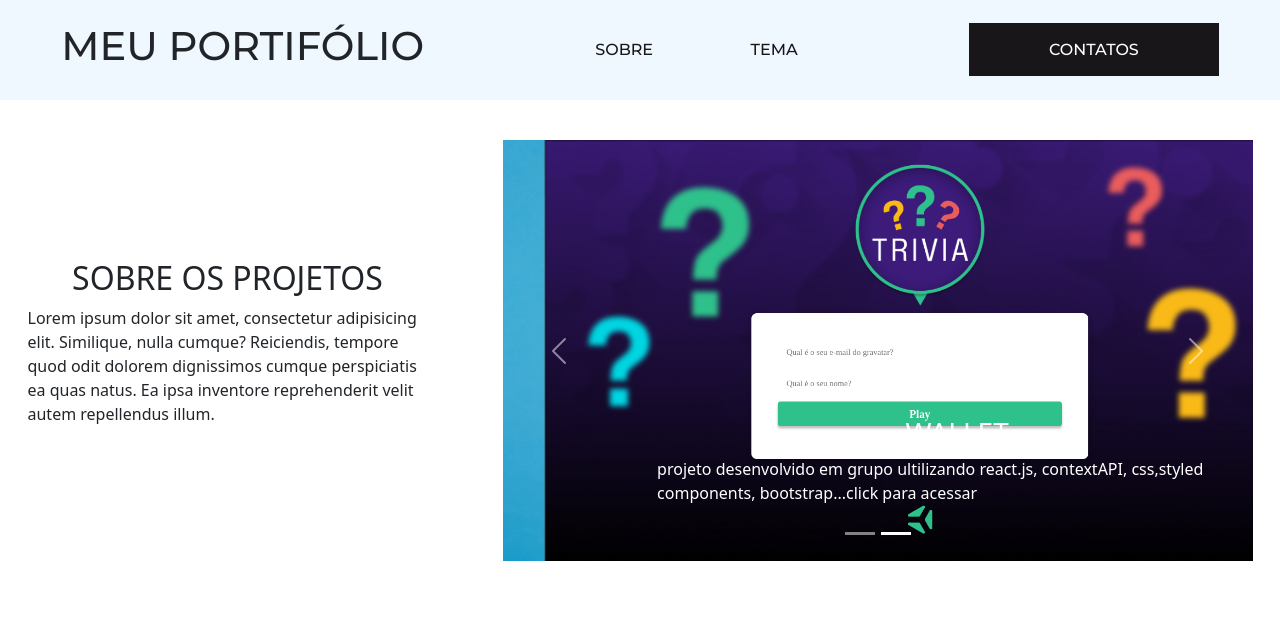
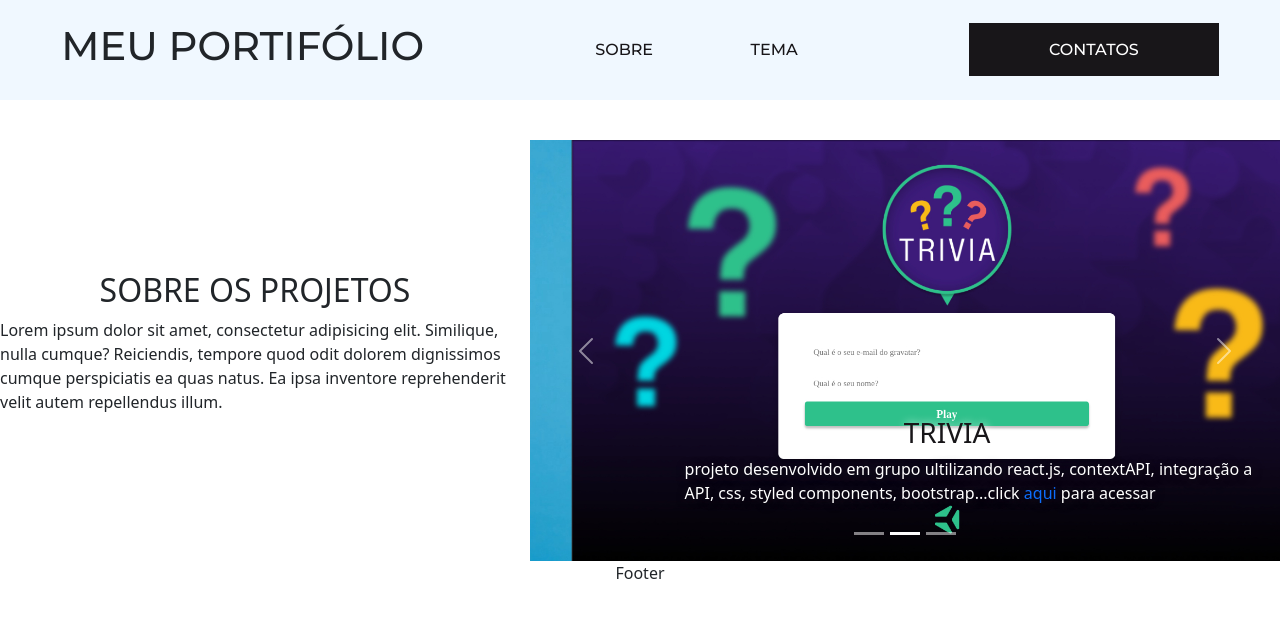
Before and after one commit to DanielDeJesusAraujo/my-portif-lio, a React (Create React App) app in the folder my_portifolio/: page /home in a window 1280 px wide. Shown: the top 618 px of the page. Built offline with nearby package versions, Linux system fonts and the light colour scheme.

Commit message:
teat: add links for projects

```diff
--- a/my_portifolio/src/App.css
+++ b/my_portifolio/src/App.css
@@ -21,6 +21,12 @@ body {
   max-width: 750px;
 }
 
-.name, .describe {
+.describe {
   min-width: 600px;
+  text-shadow: 1px 1px 10px #181619;
 }
+
+.name {
+  color: #181619;
+  text-shadow: 1px 1px 10px #ffffff;
+}
--- a/my_portifolio/src/components/Footer.jsx
+++ b/my_portifolio/src/components/Footer.jsx
@@ -0,0 +1,9 @@
+import React from 'react'
+
+function Footer() {
+  return (
+    <div>Footer</div>
+  )
+}
+
+export default Footer;
--- a/my_portifolio/src/components/Projects.jsx
+++ b/my_portifolio/src/components/Projects.jsx
@@ -10,12 +10,21 @@ function ControlledCarousel() {
   const handleSelect = (selectedIndex, e) => {
     setIndex(selectedIndex);
   };
+
+  const handleClick = () => {
+    console.log('clicou')
+    return (
+      <a href="https://www.w3schools.com">Visit W3Schools.com!</a>
+    )
+  }
+
   return (
     <Carousel interval={5000} className='carousel' activeIndex={index} onSelect={handleSelect}>
       {
         projects.map((item) => (
           <Carousel.Item>
             <img
+              onClick={ handleClick }
               className="d-block w-100"
               src={ item.image }
               alt="Third slide"
@@ -25,6 +34,9 @@ function ControlledCarousel() {
               <h3 className="name">{item.name}</h3>
               <p className="describe">
                 { item.describe }
+                {'click'}
+                {<a href={item.url} target="_blank" rel="noreferrer"> aqui </a>}
+                {'para acessar'}
               </p>
             </Carousel.Caption>
           </Carousel.Item>
--- a/my_portifolio/src/data.js
+++ b/my_portifolio/src/data.js
@@ -1,17 +1,25 @@
-import imgTrivia from './images/Captura de tela de 2022-10-07 20-55-50.jpg';
-import imgWallet from './images/Captura de tela de 2022-10-07 20-56-32.jpg';
+import imgWallet from './images/Captura de tela de 2022-10-07 20-55-50.jpg';
+import imgTrivia from './images/Captura de tela de 2022-10-07 20-56-32.jpg';
 
 const projects = [
   {
     id: 1,
+    name: 'WALLET',
+    image: imgWallet,
+    url: 'https://danieldejesusaraujo.github.io/Trywallet/',
+    describe: 'projeto desenvolvido ultilizando react.js, redux, css, bootstrap...',
+  }, {
+    id: 2,
     name: 'TRIVIA',
     image: imgTrivia,
-    describe: 'projeto desenvolvido ultilizando react.js, redux, css, bootstrap...click para acessar',
+    url: 'https://danieldejesusaraujo.github.io/game-trivia/',
+    describe: 'projeto desenvolvido em grupo ultilizando react.js, contextAPI, integração a API, css, styled components, bootstrap...',
   }, {
     id: 2,
-    name: 'WALLET',
+    name: 'TRIVIA',
     image: imgWallet,
-    describe: 'projeto desenvolvido em grupo ultilizando react.js, contextAPI, css,styled components, bootstrap...click para acessar',
+    url: 'https://danieldejesusaraujo.github.io/Trywallet/',
+    describe: 'projeto desenvolvido em grupo ultilizando react.js, contextAPI, integração a API, css, styled components, bootstrap...',
   }
 ];
 
--- a/my_portifolio/src/pages/Home.jsx
+++ b/my_portifolio/src/pages/Home.jsx
@@ -1,4 +1,5 @@
 import React from 'react'
+import Footer from '../components/Footer';
 import Header from '../components/Header';
 import ControlledCarousel from '../components/Projects';
 import Main from '../styles/HomeStyle';
@@ -17,10 +18,11 @@ function Home() {
             repellendus illum.
           </p>
         </section>
-        <section>
+        <section className="slide">
           <ControlledCarousel />
         </section>
       </section>
+      <Footer />
     </Main>
   )
 }
--- a/my_portifolio/src/styles/HomeStyle.jsx
+++ b/my_portifolio/src/styles/HomeStyle.jsx
@@ -14,7 +14,10 @@ const Main = styled.main`
 
     p {
       text-align: start;
-      width: 400px;
+    }
+
+    a {
+      text-decoration: none;
     }
   }
 `;
```
